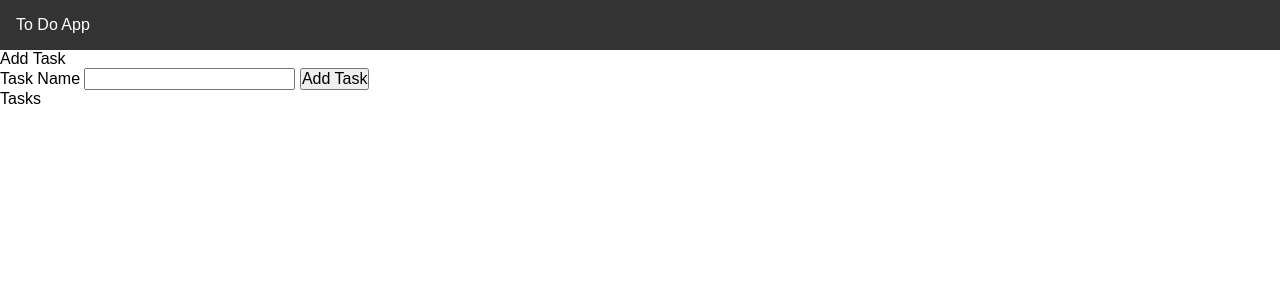
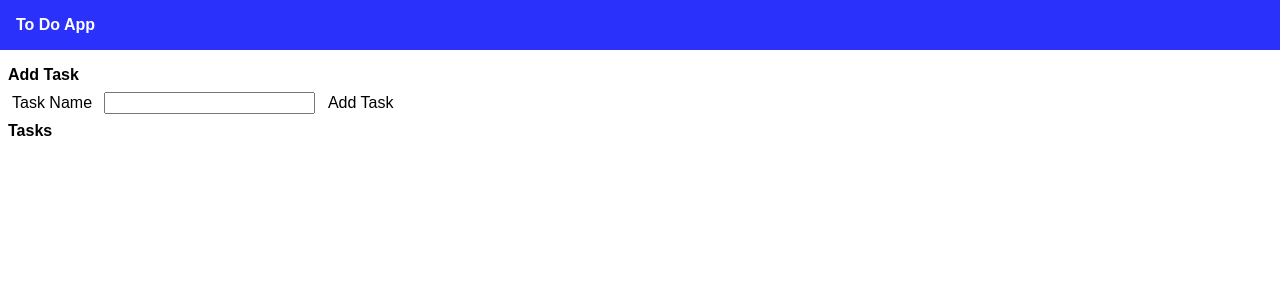
Before and after one commit to rolanvb/todo-app, a SvelteKit app: page / in a window 1280 px wide. Shown: the top 300 px of the page. Built offline with nearby package versions, Linux system fonts and the light colour scheme.

Commit message:
started styling

```diff
--- a/src/app.html
+++ b/src/app.html
@@ -17,6 +17,5 @@
     margin: 0;
     box-sizing: border-box;
     font: 1em sans-serif;
-		/* font-family: 'Arial', sans-serif; */
 	}
 </style>
--- a/src/routes/+layout.svelte
+++ b/src/routes/+layout.svelte
@@ -4,7 +4,7 @@
 
 
 <header>
-    <h1>
+    <h1 class="pageTitle">
         To Do App
     </h1>
 </header>
@@ -13,12 +13,15 @@
 
 <style>
     header {
-        flex: auto;
-        justify-content: center;
-        background-color: #333;
+        background-color: #2a31fb;
         color: white;
         padding: 1rem;
         margin: none;
+        margin-bottom: 1rem;
         width: 100%;
     }
+
+    .pageTitle {
+        font-weight: bolder;
+    }
 </style>
--- a/src/routes/+page.svelte
+++ b/src/routes/+page.svelte
@@ -29,7 +29,7 @@
 </script>
 
 <section>
-    <h2>Add Task</h2>
+    <h2 class="sectionTitle">Add Task</h2>
     <form on:submit={addTask}>
         <label for="taskName">Task Name</label>
         <input type="text" id="taskName" name="taskName" required>
@@ -38,7 +38,7 @@
 </section>
 
 <section>
-    <h2>Tasks</h2>
+    <h2 class="sectionTitle">Tasks</h2>
     <ul>
         {#each tasks as task, index}
             <li><button on:click={() => toggleTask(index)} class:done={task.done} class=task>{task.name}</button></li>
@@ -47,20 +47,38 @@
 </section>
 
 <style>
+    * {
+        margin: 4px;
+    }
+
+    button{
+        background: none;
+        color: inherit;
+        border: none;
+        padding: 0;
+        font: inherit;
+        cursor: pointer;
+        outline: inherit;
+    }
+    li {
+        list-style-type: none;
+    }
+    .sectionTitle {
+        /* font-size: 1.5rem; */
+        font-weight: bold;
+    }
     .task {
-        padding: 0.5rem;
         margin: 0.5rem;
-        background-color: #f4f4f4;
         border-radius: 5px;
         list-style-type: none;
 
     }
     .task:hover {
-        background-color: #e9e9e9;
+        text-decoration: underline;
     }
-    .task:active {
+    /* .task:active {
         background-color: #d4d4d4;
-    }
+    } */
     .task.done {
         text-decoration: line-through;
     }
```
